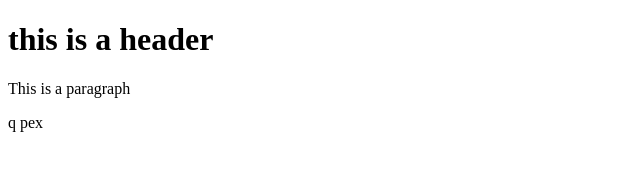
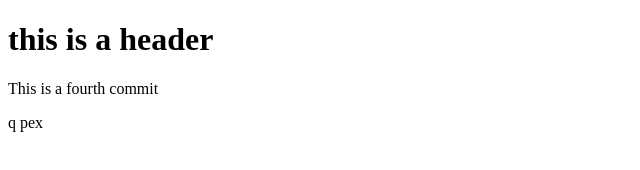
Before and after one commit to bbravoc11/gitTest, a plain HTML site: page index.html in a window 1280 px wide. Shown: the full height of the page, 0-640 px from the left. Drawn offline with Linux system fonts and the light colour scheme.

Commit message:
fourth commit

```diff
--- a/index.html
+++ b/index.html
@@ -5,7 +5,7 @@
 </head>
 <body>
 	<h1>this is a header</h1>
-	<p>This is a paragraph</p>
+	<p>This is a fourth commit</p>
 	<p>q pex</p>
 </body>
 </html>
```
